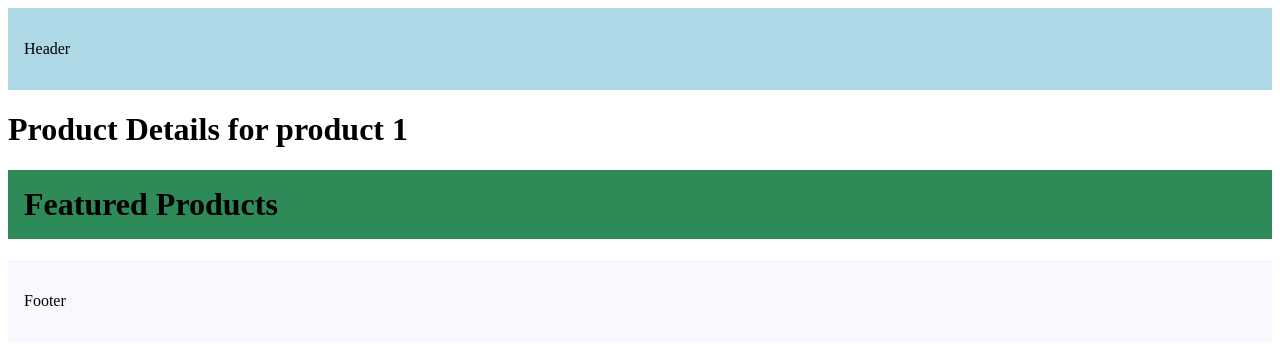
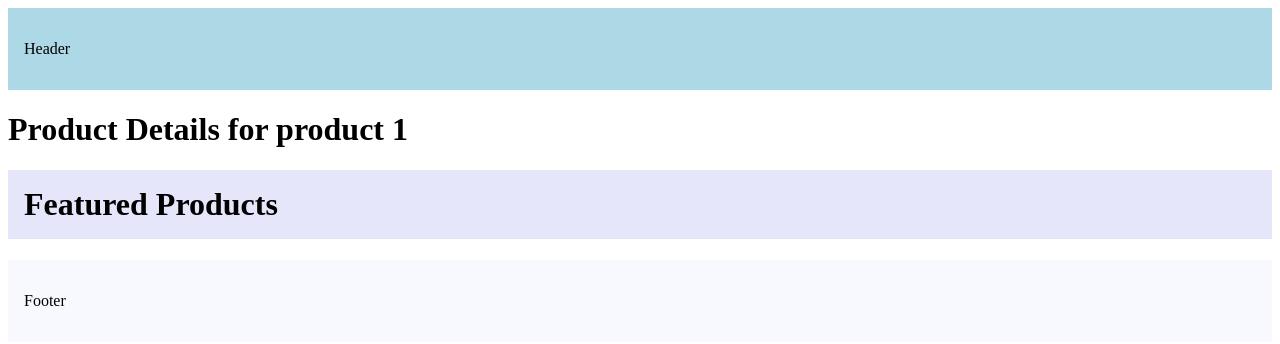
Before and after one commit to Mandalapuanusha/NextJSApp, a Next.js app: page /products/1 in a window 1280 px wide. Shown: the top 344 px of the page. Built offline with nearby package versions, Linux system fonts and the light colour scheme.

Commit message:
Changing the background color for feature products layout

```diff
--- a/src/app/products/[productId]/layout.tsx
+++ b/src/app/products/[productId]/layout.tsx
@@ -9,7 +9,7 @@ export default function ProductDetailsLayout({
 }) {
     return (<>
         {children}
-        <h1 style={{ backgroundColor: "seagreen", padding: "1rem", }}>Featured Products</h1>
+        <h1 style={{ backgroundColor: "lavender", padding: "1rem", }}>Featured Products</h1>
     </>
     )
 }
--- a/src/app/products/[productId]/page.tsx
+++ b/src/app/products/[productId]/page.tsx
@@ -18,7 +18,8 @@ export const generateMetadata = async ({ params }: Props): Promise<Metadata> =>
         title: `Product ${title}`,
     }
 }
-
+// <!---------IMPORTANT----->
+// You can not import both const metadata and generateMetadata from a same file.
 // Using Jsx, we can pass it as below.
 // export const generateMetadata = ({ params }) => {
 //     return {
```
